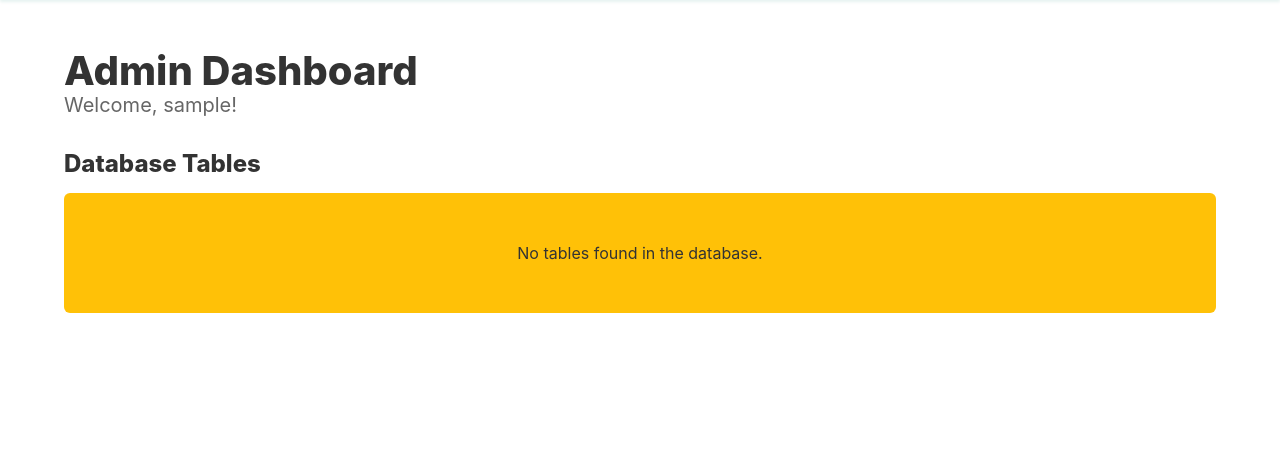
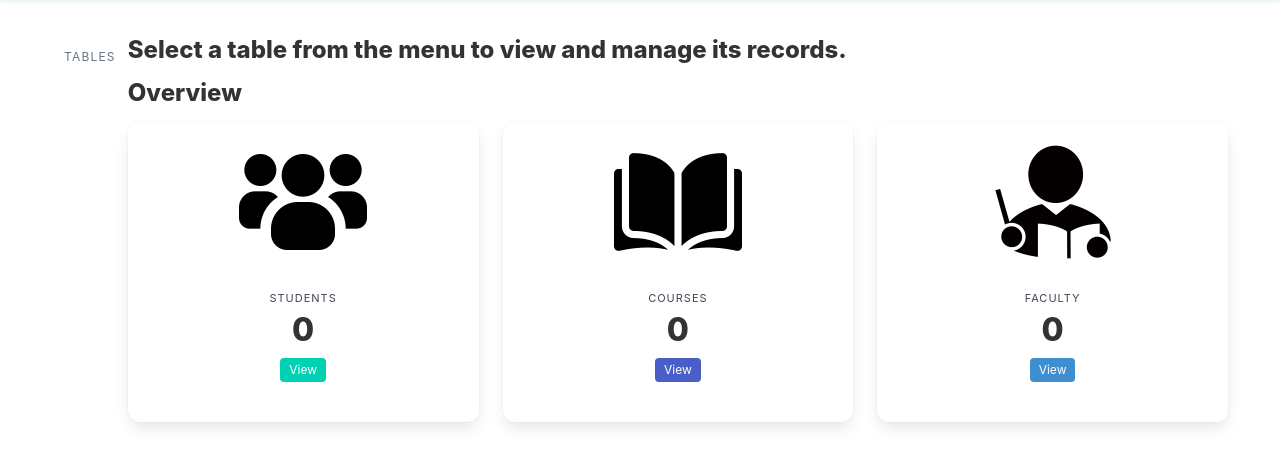
Before and after one commit to Dexter0013/Student-Management-System, a PHP site: page /admin/dashboard.php in a window 1280 px wide. Shown: the part 56-523 px from the top of the page. Run offline with PHP 8.4, Linux system fonts and the light colour scheme; the visitor is signed in with stand-in values (Sample User, id 1); data that the repository does not hold is empty.

Commit message:
remade everything cuz it was cool!!

```diff
--- a/admin/dashboard.php
+++ b/admin/dashboard.php
@@ -20,47 +20,90 @@
 require_once '../componets/header.com.php';
 ?>
 <section class="section">
-    <div class="container">
-        <div class="dashboard-header">
-            <div class="level">
-                <div class="level-left">
-                    <div>
-                        <h1 class="title is-2">Admin Dashboard</h1>
-                        <p class="subtitle">Welcome, <?php echo htmlspecialchars($_SESSION['username']); ?>!</p>
-                    </div>
-                </div>
-            </div>
+  <div class="container">
+    <div class="columns">
+      <div class="column is-narrow">
+
+        <aside class="menu is-fullheight">
+          <p class="menu-label">Tables</p>
+          <ul class="menu-list mb-1 mt-1 is-scrollable" style="max-height: 400px; overflow-y: auto;">
+                    <?php
+                    $tablesResult = mysqli_query($conn, "SHOW TABLES");
+                    while ($row = mysqli_fetch_row($tablesResult)) {
+                        $tableName = $row[0];
+                        echo '<li><a href="view_table.php?table=' . urlencode($tableName) . '">' . htmlspecialchars($tableName) . '</a></li>';
+                    }
+                    ?>
+                </ul>
+            </aside>
+        </div>
+        <div class="container">
+            <h2 class="title is-4">Select a table from the menu to view and manage its records.</h2>
+                    <?php
+                    $studentCount = (int)mysqli_fetch_assoc(mysqli_query($conn, "SELECT COUNT(*) AS c FROM students"))['c'];
+                    $courseCount  = (int)mysqli_fetch_assoc(mysqli_query($conn, "SELECT COUNT(*) AS c FROM courses"))['c'];
+                    $facultyCount = (int)mysqli_fetch_assoc(mysqli_query($conn, "SELECT COUNT(*) AS c FROM instructors"))['c'];
+                    ?>
+
+<div class="container">
+  <h2 class="title is-4">Overview</h2>
+
+  <div class="columns is-multiline">
+
+    <!-- Students -->
+    <div class="column is-12-mobile is-4-tablet is-4-desktop">
+      <a href="view_table.php?table=students">
+        <div class="card has-background-white has-text-centered p-4 is-flex is-flex-direction-column is-align-items-center is-justify-content-center">
+             <figure class="image is-128x128">
+            <img src="../images/group-users.png" alt="">
+            </figure>
+          <div class="card-content">
+            <p class="heading">Students</p>
+            <p class="title is-3 mb-2"><?= $studentCount ?></p>
+            <span class="tag is-primary">View</span>
+          </div>
+        </div>
+      </a>
+    </div>
+
+    <!-- Courses -->
+    <div class="column is-12-mobile is-4-tablet is-4-desktop">
+      <a href="view_table.php?table=courses">
+        <div class="card has-background-white has-text-centered p-4 is-flex is-flex-direction-column is-align-items-center is-justify-content-center">
+             <figure class="image is-128x128">
+            <img src="../images/open-book.png" alt="">
+            </figure>
+          <div class="card-content">
+            <p class="heading">Courses</p>
+            <p class="title is-3 mb-2"><?= $courseCount ?></p>
+            <span class="tag is-link">View</span>
+          </div>
+        </div>
+      </a>
+    </div>
+
+    <!-- Faculty -->
+    <div class="column is-12-mobile is-4-tablet is-4-desktop">
+      <a href="view_table.php?table=instructors">
+        <div class="card has-background-white has-text-centered p-4 is-flex is-flex-direction-column is-align-items-center is-justify-content-center">
+            <figure class="image is-128x128">
+                <img src="../images/school.png" alt="">
+            </figure>
+          <div class="card-content">
+            <p class="heading">Faculty</p>
+            <p class="title is-3 mb-2"><?= $facultyCount ?></p>
+            <span class="tag is-info">View</span>
+          </div>
+        </div>
+      </a>
+    </div>
+
+  </div>
+</div>
+
         </div>
 
-        <h2 class="title is-4">Database Tables</h2>
-        <?php
-        // Get all tables from the database
-        $query = "SHOW TABLES";
-        $result = mysqli_query($conn, $query);
 
-        if ($result && mysqli_num_rows($result) > 0) {
-            echo "<div class='table-container'>";
-            echo "<table class='table is-striped is-fullwidth is-hoverable'>";
-            echo "<thead><tr><th>Table Name</th><th>Actions</th></tr></thead>";
-            echo "<tbody>";
-
-            while ($row = mysqli_fetch_array($result)) {
-                $tableName = $row[0];
-                echo "<tr>";
-                echo "<td>" . htmlspecialchars($tableName) . "</td>";
-                echo "<td>";
-                echo "<a href='view_table.php?table=" . urlencode($tableName) . "' class='button is-small is-primary'>View Data</a> ";
-                echo "<a href='manage_table.php?table=" . urlencode($tableName) . "&action=create' class='button is-small is-success'>Add</a>";
-                echo "</td>";
-                echo "</tr>";
-            }
-
-            echo "</tbody></table></div>";
-        } else {
-            echo "<div class='notification is-warning empty-state'>No tables found in the database.</div>";
-        }
-        ?>
-    </div>
 </section>
 </body>
 </html>
--- a/admin/view_table.php
+++ b/admin/view_table.php
@@ -37,7 +37,7 @@
                 </div>
                 <div class="level-right">
                     <a href="manage_table.php?table=<?php echo urlencode($tableName); ?>&action=create" class="button is-success">Add New Record</a>
-                    <a href="dashboard.php" class="button is-link">Back to Dashboard</a>
+                    <a href="dashboard.php" class="button is-primary">Back to Dashboard</a>
                 </div>
             </div>
         </div>
--- a/index.php
+++ b/index.php
@@ -8,8 +8,9 @@
 require_once 'componets/header.com.php';
 ?>
 <section class="section">
-    <div class="container">
+    <div class="container-centered" styles="flex flex-direction: column; align-items: center;">
         <h1 class="title is-1 has-text-centered">Welcome</h1>
+        <img src="./images/logoNew.png" alt="BVEC logo" style="display: block; margin-left: auto; margin-right: auto; width: 200px; height: auto;">
         <p class="subtitle is-4 has-text-centered">Please select your section:</p>
         <div class="buttons is-centered">
             <a href="admin/" class="button is-primary is-large">Admin</a>
--- a/student/auth.php
+++ b/student/auth.php
@@ -12,14 +12,14 @@
         exit();
     }
 
-    $query = "SELECT * FROM users WHERE Username = '$username' AND PasswordHash = '$password'";
+    $query = "SELECT * FROM student_login WHERE studentUsername = '$username' AND studentPassword = '$password'";
     $result = mysqli_query($conn, $query);
 
     if ($result && mysqli_num_rows($result) > 0) {
         $user = mysqli_fetch_assoc($result);
 
-        $_SESSION['user_id'] = $user['UserID'];
-        $_SESSION['username'] = $user['Username'];
+        $_SESSION['user_id'] = $user['StudentID'];
+        $_SESSION['username'] = $user['studentUsername'];
         $_SESSION['logged_in'] = true;
 
         header("Location: dashboard.php");
```
Also changed, not shown: student/dashboard.php (+4 -4 lines), images/group-users.png (added), images/open-book.png (added), images/school.png (added), 1 other file.
